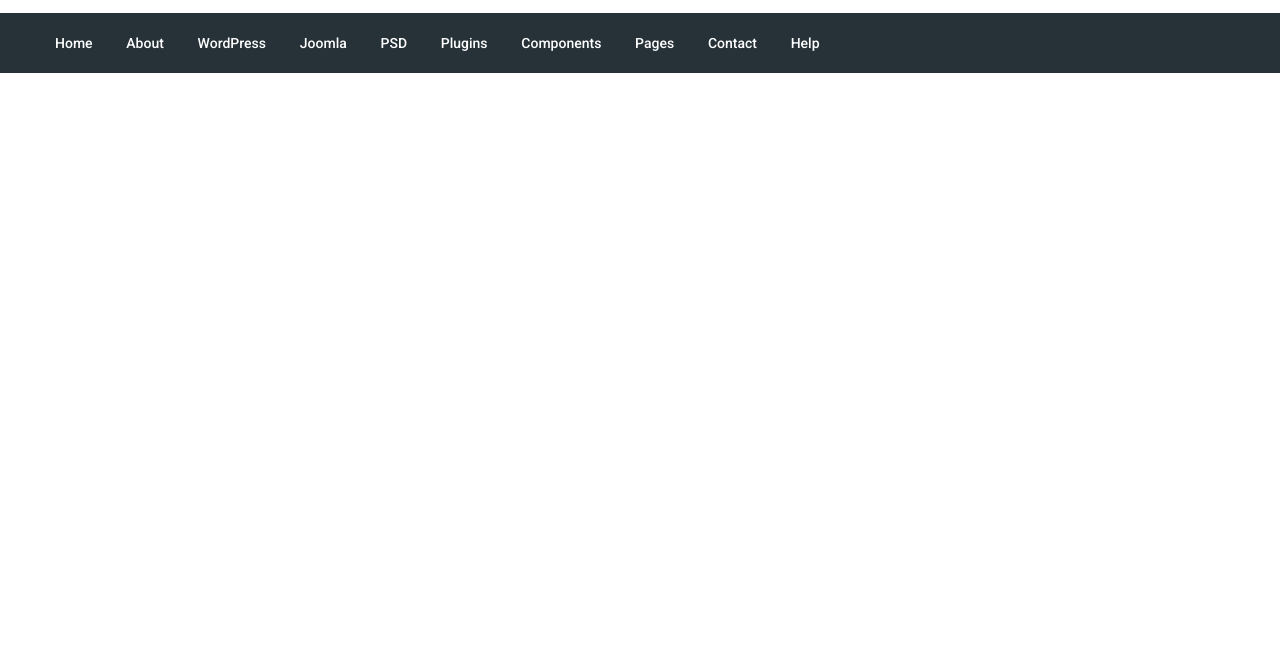
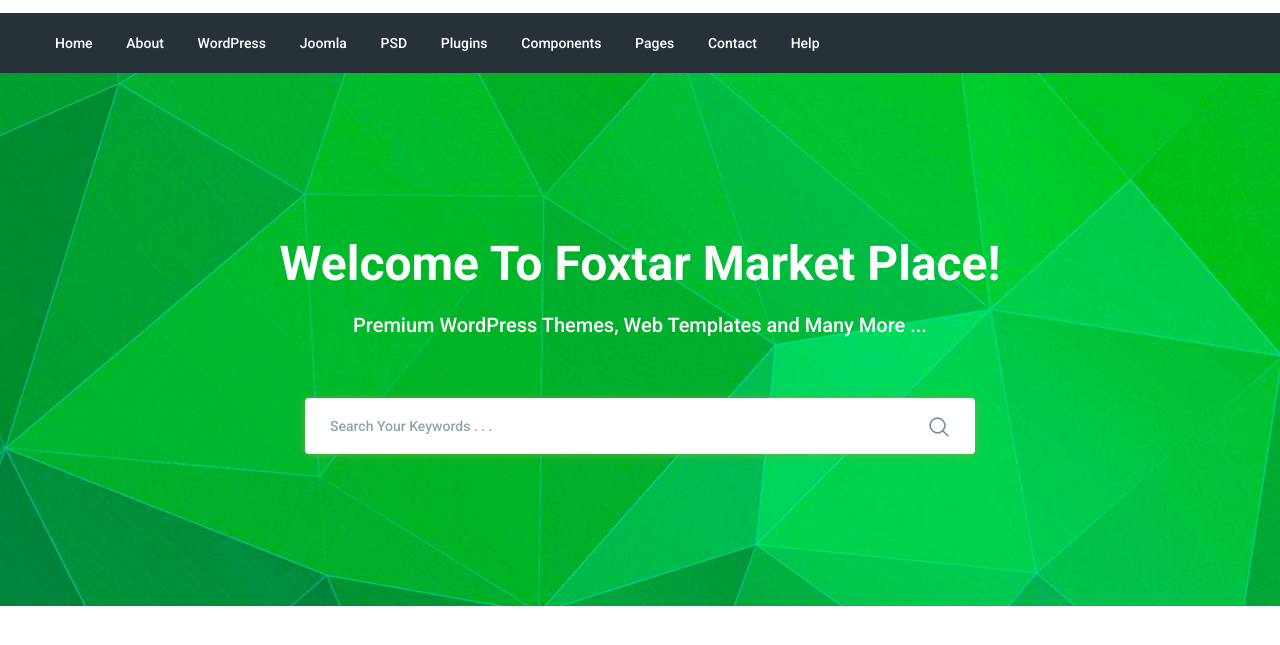
Before and after one commit to Serg-droid/moderno, a website: page app/index.html in a window 1280 px wide. Shown: the part 77-722 px from the top of the page. Drawn offline with nearby package versions, Linux system fonts and the light colour scheme; files that its build step writes are made by us from their sources.

Commit message:
added search

```diff
--- a/app/index.html
+++ b/app/index.html
@@ -50,6 +50,27 @@
     </div>
   </header>
 
+  <section class="search" style="background-image: url('../images/search-bg.jpg')">
+    <div class="container">
+      <div class="search__inner">
+        <div class="search__inner-title">
+          Welcome To Foxtar Market Place!
+        </div>
+        <div class="search__inner-text">
+          Premium WordPress Themes, Web Templates and Many More ...
+        </div>
+        <div class="search__inner-form">
+          <form action="submit">
+            <input type="text" required placeholder='Search Your Keywords . . .'>
+            <button type='submit'>
+              <img src="./images/icons/search.png" alt="search-icon">
+            </button>
+          </form>
+        </div>
+      </div>
+    </div>
+  </section>
+
   <script src="https://ajax.googleapis.com/ajax/libs/jquery/3.4.1/jquery.min.js"></script>
   <script src="js/libs.min.js"></script>
   <script src="js/main.min.js"></script>
--- a/app/scss/style.scss
+++ b/app/scss/style.scss
@@ -55,3 +55,55 @@
         font-weight: 500;
     }
 }
+.search{
+    min-height: 533px;
+    background-repeat: no-repeat;
+    background-size: cover;
+    background-position: center;
+}
+.search__inner{
+    padding: 155px 0px 100px;
+    color: #fff;
+    text-align: center;
+    &-title{
+        font-size: 48px;
+        line-height: 72px;
+        margin-bottom: 10px;
+        font-weight: 700;
+    }
+    &-text{
+        font-size: 20px;
+        line-height: 30px;
+        margin-bottom: 58px;
+        font-weight: 500;
+    }
+    &-form{
+        max-width: 670px;
+        margin: 0 auto;
+        position: relative;
+        input{
+            display: block;
+            width: 100%;
+            box-shadow: 0px 1px 10px 0px rgba(124, 178, 64, 0.75);
+            border-radius: 4px;
+            height: 56px;
+            border: none;
+            padding-left: 25px;
+            padding-right: 60px;
+            font-size: 14px;
+            font-weight: 500;
+            color: #90a4ae;
+            &::placeholder{
+                color: #90a4ae;
+                font-weight: 500;
+            }
+        }
+        button{
+            background-color: transparent;
+            border: none;
+            position: absolute;
+            top: 18px;
+            right: 20px;
+        }
+    }
+}
```
Also changed, not shown: app/css/style.min.css, app/images/icons/search.png (added), app/images/search-bg.jpg (added).
